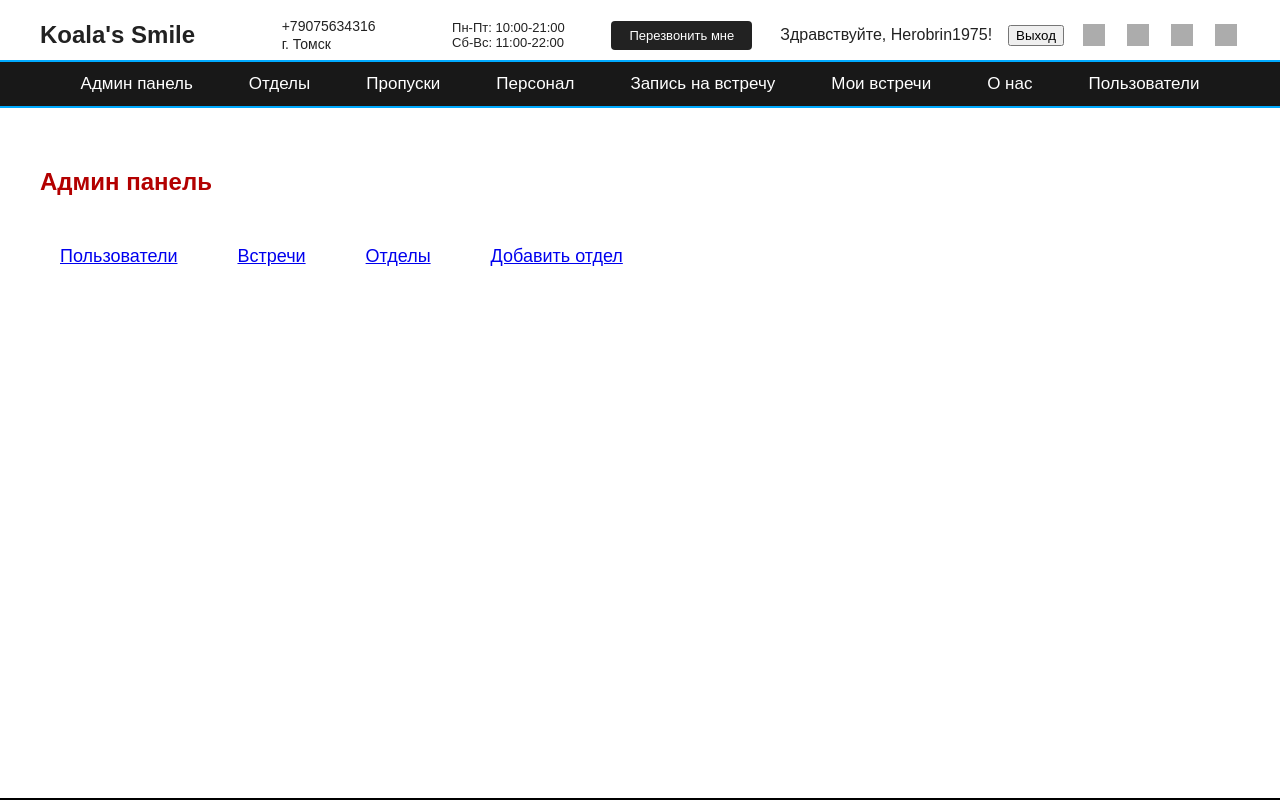
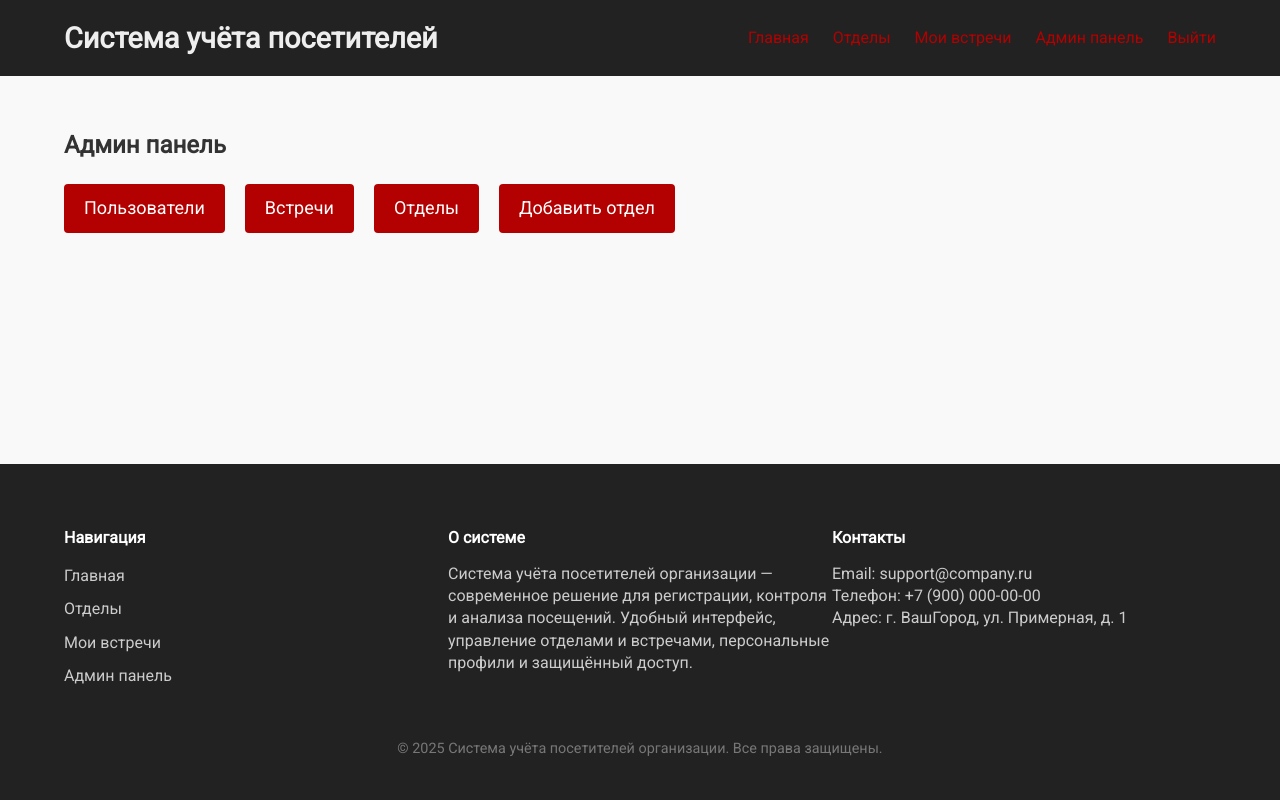
Before and after one commit to Macksim444/kursach2, a Django app: page /admin-panel/ in a window 1280 px wide. Run offline with Django 5.2, Linux system fonts and the light colour scheme; a user stored in the database is signed in; grey boxes are pictures that could not be loaded.

Commit message:
Адаптация под все размеры

```diff
--- a/mysite/visitors/templates/visitors/base.html
+++ b/mysite/visitors/templates/visitors/base.html
@@ -1,191 +1,215 @@
 <!DOCTYPE html>
 <html lang="ru">
 <head>
-    <meta charset="UTF-8">
-    <title>{% block title %}Koala's Smile{% endblock %}</title>
+  <meta charset="UTF-8" />
+  <meta name="viewport" content="width=device-width, initial-scale=1" />
+  <title>{% block title %}Система учёта посетителей организации{% endblock %}</title>
+
+  <!-- Подключение Google Fonts (по желанию) -->
+  <link href="https://fonts.googleapis.com/css2?family=Roboto&display=swap" rel="stylesheet" />
+
   <style>
-        body, html {
+    /* Сброс и базовые стили */
+    *, *::before, *::after {
+      box-sizing: border-box;
+    }
+    body {
       margin: 0;
-            padding: 0;
-            font-family: Arial, sans-serif;
-            background: #000;
-            color: #fff;
-            height: 100%;
+      font-family: 'Roboto', Arial, sans-serif;
+      background-color: #f9f9f9;
+      color: #333;
+      line-height: 1.6;
       min-height: 100vh;
-        }
-        /* Верхняя белая панель */
-        .top-bar {
-            background: #fff;
-            color: #222;
       display: flex;
       flex-direction: column;
-            border-bottom: 2px solid #00aaff; /* голубая линия */
     }
-        .top-content {
+    a {
+      color: #b30000;
+      text-decoration: none;
+      transition: color 0.3s ease;
+    }
+    a:hover, a:focus {
+      color: #800000;
+      text-decoration: underline;
+    }
+
+    /* Контейнер */
+    .container {
+      width: 90%;
+      max-width: 1200px;
+      margin: 0 auto;
+      flex: 1 0 auto;
+    }
+
+    /* Хедер */
+    header {
+      background-color: #222;
+      color: #eee;
+      padding: 15px 0;
+    }
+    header .container {
       display: flex;
+      justify-content: space-between;
       align-items: center;
+      flex-wrap: wrap;
+    }
+    header h1 {
+      margin: 0;
+      font-size: 1.8rem;
+    }
+    nav a {
+      margin-left: 20px;
+      font-weight: 500;
+    }
+    nav a:first-child {
+      margin-left: 0;
+    }
+
+    /* Основной контент */
+    main {
+      padding: 30px 0;
+      flex-grow: 1;
+    }
+
+    /* Футер */
+    footer {
+      background-color: #222;
+      color: #ccc;
+      padding: 40px 0 20px 0;
+      flex-shrink: 0;
+    }
+    footer .container {
+      display: flex;
+      flex-wrap: wrap;
       justify-content: space-between;
-            padding: 10px 40px 0 40px;
     }
-        .logo {
-            font-size: 24px;
-            font-weight: bold;
-            margin-right: 40px;
+    footer div {
+      margin-bottom: 20px;
+      min-width: 200px;
+      flex: 1;
     }
-        .contacts {
-            display: flex;
+    footer h4 {
+      color: #fff;
+      margin-bottom: 12px;
+    }
+    footer ul {
+      list-style: none;
+      padding: 0;
+      margin: 0;
+    }
+    footer ul li {
+      margin-bottom: 8px;
+    }
+    footer ul li a {
+      color: #ccc;
+    }
+    footer ul li a:hover {
+      color: #fff;
+      text-decoration: underline;
+    }
+    footer p {
+      margin: 0;
+      color: #ccc;
+      line-height: 1.4;
+    }
+    footer .copyright {
+      text-align: center;
+      color: #777;
+      font-size: 0.9rem;
+      margin-top: 20px;
+      width: 100%;
+    }
+
+    /* Адаптивность */
+    @media (max-width: 768px) {
+      header .container {
         flex-direction: column;
-            font-size: 14px;
-            line-height: 1.3;
+        align-items: flex-start;
       }
-        .contacts span {
-            display: block;
+      nav {
+        margin-top: 10px;
+        width: 100%;
       }
-        .worktime {
-            display: flex;
+      nav a {
+        margin-left: 0;
+        margin-right: 15px;
+        display: inline-block;
+        margin-bottom: 8px;
+      }
+      footer .container {
         flex-direction: column;
-            font-size: 13px;
-            margin-left: 30px;
       }
-        .top-actions {
-            display: flex;
-            align-items: center;
-            gap: 16px;
+      footer div {
+        min-width: 100%;
       }
-        .menu-btn {
-            background: #222;
-            color: #fff;
-            border: none;
-            border-radius: 4px;
-            padding: 7px 18px;
-            font-size: 13px;
-            cursor: pointer;
-            margin-right: 12px;
-            transition: background-color 0.3s ease;
     }
-        .menu-btn:hover {
-            background: #b30000;
-        }
-        .nav-button {
-            background-color: #b30000;
-            color: white;
-            border: none;
-            border-radius: 4px;
-            padding: 7px 18px;
-            font-size: 13px;
-            cursor: pointer;
-            font-weight: bold;
-            transition: background-color 0.3s ease;
-            text-decoration: none;
-            display: inline-flex;
-            align-items: center;
-            justify-content: center;
-        }
-        .nav-button:hover {
-            background-color: #e60000;
-        }
-        .icon {
-            width: 22px;
-            height: 22px;
-            margin: 0 3px;
-            opacity: 0.85;
-        }
-        /* Нижняя чёрная навигация */
-        .main-nav {
-            background: #181818;
-            display: flex;
-            justify-content: center;
-            align-items: center;
-            height: 44px;
-            border-bottom: 2px solid #00aaff; /* голубая линия */
-        }
-        .main-nav a {
-            color: #fff;
-            text-decoration: none;
-            font-size: 17px;
-            font-weight: 500;
-            margin: 0 28px;
-            position: relative;
-            padding: 8px 0;
-            transition: color 0.2s;
-        }
-        .main-nav a:hover,
-        .main-nav a.active {
-            color: #b30000;
-        }
-        .main-nav a .arrow {
-            border: solid #b30000;
-            border-width: 0 2px 2px 0;
-            display: inline-block;
-            padding: 3px;
-            margin-left: 6px;
-            transform: rotate(45deg);
-            -webkit-transform: rotate(45deg);
+
+    @media (max-width: 480px) {
+      header h1 {
+        font-size: 1.5rem;
       }
       main {
-            width: 100vw;
-            height: calc(100vh - 110px); /* высота верхних панелей */
-            background: #fff;
-            color: #b30000;
-            border-radius: 0;
-            margin: 0;
-            padding: 40px 40px 40px 40px;
-            box-sizing: border-box;
-            display: flex;
-            flex-direction: column;
-            align-items: flex-start;
-            overflow-y: auto;
-            min-height: calc(100vh - 110px);
+        padding: 20px 10px;
+      }
+      nav a {
+        font-size: 0.9rem;
+      }
     }
   </style>
-    {% block extra_head %}{% endblock %}
 </head>
 <body>
-    <div class="top-bar">
-        <div class="top-content">
-            <div class="logo">Koala's Smile</div>
-            <div class="contacts">
-                <span>+79075634316</span>
-                <span>г. Томск</span>
+
+<header>
+  <div class="container">
+    <h1>Система учёта посетителей</h1>
+    <nav>
+      <a href="{% url 'home' %}">Главная</a>
+      <a href="{% url 'departments_list' %}">Отделы</a>
+      <a href="{% url 'my_appointments' %}">Мои встречи</a>
+      {% if request.user.is_authenticated %}
+        {% if request.user.is_staff %}
+          <a href="{% url 'custom_admin_panel' %}">Админ панель</a>
+        {% endif %}
+        <a href="{% url 'logout' %}">Выйти</a>
+      {% else %}
+        <a href="{% url 'login' %}">Войти</a>
+      {% endif %}
+    </nav>
   </div>
-            <div class="worktime">
-                <span>Пн-Пт: 10:00-21:00</span>
-                <span>Сб-Вс: 11:00-22:00</span>
+</header>
+
+<main class="container">
+  {% block content %}
+  <!-- Контент страницы -->
+  {% endblock %}
+</main>
+
+<footer>
+  <div class="container">
+    <div>
+      <h4>Навигация</h4>
+      <ul>
+        <li><a href="{% url 'home' %}">Главная</a></li>
+        <li><a href="{% url 'departments_list' %}">Отделы</a></li>
+        <li><a href="{% url 'my_appointments' %}">Мои встречи</a></li>
+        {% if request.user.is_staff %}
+          <li><a href="{% url 'custom_admin_panel' %}">Админ панель</a></li>
+        {% endif %}
+      </ul>
     </div>
-            <div class="top-actions">
-                <button class="menu-btn">Перезвонить мне</button>
-                {% if user.is_authenticated %}
-    <p>Здравствуйте, {{ user.get_full_name|default:user.username }}!</p>
-    <form action="{% url 'logout' %}" method="post" style="display:inline;">
-        {% csrf_token %}
-        <button type="submit">Выход</button>
-    </form>
-{% else %}
-    <a href="{% url 'login' %}">Авторизация</a> |
-    <a href="{% url 'register' %}">Регистрация</a>
-{% endif %}
-
-                <img src="https://cdn-icons-png.flaticon.com/512/1170/1170678.png" class="icon" alt="cart">
-                <img src="https://cdn-icons-png.flaticon.com/512/2111/2111712.png" class="icon" alt="vk">
-                <img src="https://cdn-icons-png.flaticon.com/512/25/25694.png" class="icon" alt="clock">
-                <img src="https://cdn-icons-png.flaticon.com/512/25/25694.png" class="icon" alt="info">
+    <div>
+      <h4>О системе</h4>
+      <p>Система учёта посетителей организации — современное решение для регистрации, контроля и анализа посещений. Удобный интерфейс, управление отделами и встречами, персональные профили и защищённый доступ.</p>
+    </div>
+    <div>
+      <h4>Контакты</h4>
+      <p>Email: support@company.ru<br>Телефон: +7 (900) 000-00-00<br>Адрес: г. ВашГород, ул. Примерная, д. 1</p>
     </div>
   </div>
+  <div class="copyright">
+    &copy; {{ year|default:2025 }} Система учёта посетителей организации. Все права защищены.
   </div>
-    <nav class="main-nav">
-        {% if request.user.is_staff %}
-        <a href="{% url 'custom_admin_panel' %}" class="btn btn-secondary">Админ панель</a>
-        {% endif %}
-        <a href="{% url 'departments_list' %}" class="btn btn-primary">Отделы</a>
-        <a href="#">Пропуски</a>
-        <a href="#">Персонал</a>
-        <a href="{% url 'appointment_create' %}" class="btn btn-primary">Запись на встречу</a>
-        <a href="{% url 'my_appointments' %}" class="btn btn-primary">Мои встречи</a>
-        <a href="{% url 'about' %}">О нас</a>
-        <a href="{% url 'users_list' %}">Пользователи</a>
-    </nav>
-    <main>
-        {% block content %}{% endblock %}
-    </main>
+</footer>
+
 </body>
 </html>
--- a/mysite/visitors/templates/visitors/custom_admin_panel.html
+++ b/mysite/visitors/templates/visitors/custom_admin_panel.html
@@ -4,11 +4,28 @@
 
 {% block content %}
 <h2>Админ панель</h2>
+<style>
+  .btn-red {
+    background-color: #b30000; /* насыщенный красный */
+    color: white;
+    padding: 10px 20px;
+    font-size: 18px;
+    border: none;
+    border-radius: 4px;
+    text-decoration: none;
+    display: inline-block;
+    cursor: pointer;
+    transition: background-color 0.3s ease;
+  }
+  .btn-red:hover {
+    background-color: #800000; /* темнее при наведении */
+  }
+</style>
 
-<div style="display: flex; gap: 20px; margin-top: 20px; flex-wrap: wrap;">
-    <a href="{% url 'users_list' %}" class="btn btn-primary" style="padding: 10px 20px; font-size: 18px;">Пользователи</a>
-    <a href="{% url 'all_appointments' %}" class="btn btn-primary" style="padding: 10px 20px; font-size: 18px;">Встречи</a>
-    <a href="{% url 'admin_departments_list' %}" class="btn btn-primary" style="padding: 10px 20px; font-size: 18px;">Отделы</a>
-    <a href="{% url 'admin_department_add' %}" class="btn btn-success" style="padding: 10px 20px; font-size: 18px;">Добавить отдел</a>
+<div style="display: flex; gap: 20px; margin-top: 20px;">
+  <a href="{% url 'users_list' %}" class="btn-red">Пользователи</a>
+  <a href="{% url 'all_appointments' %}" class="btn-red">Встречи</a>
+  <a href="{% url 'admin_departments_list' %}" class="btn-red">Отделы</a>
+  <a href="{% url 'admin_department_add' %}" class="btn-red">Добавить отдел</a>
 </div>
 {% endblock %}
```
Also changed, not shown: mysite/db.sqlite3. Lines whose indentation alone changed are shown as unchanged.
